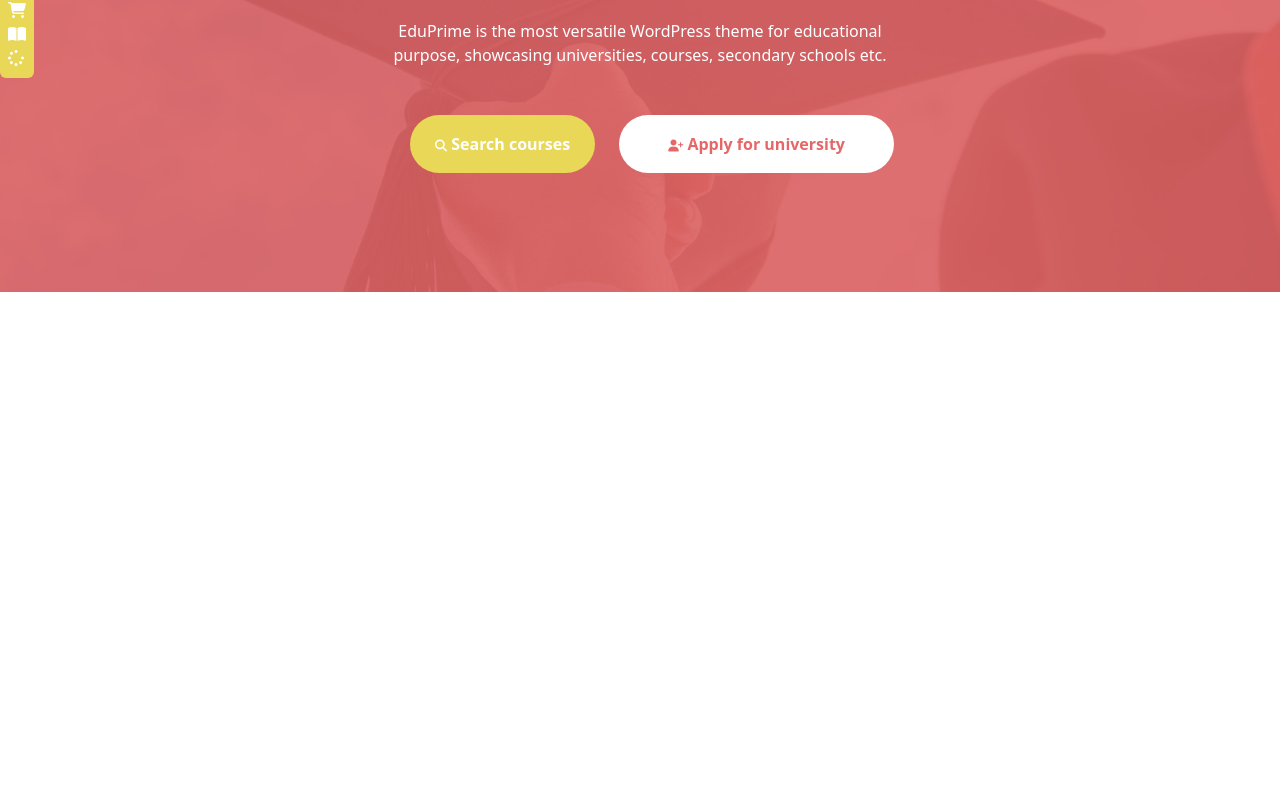
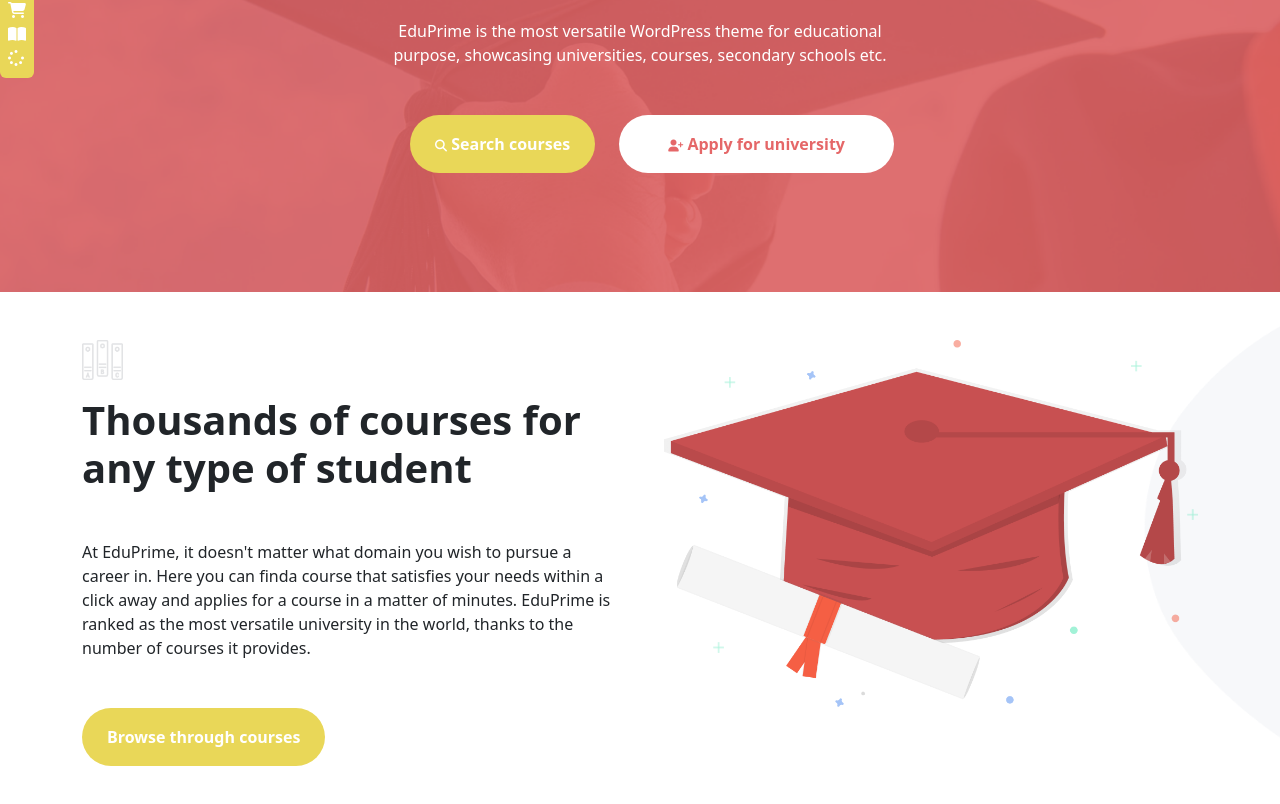
Before and after one commit to NeilMagon/proj-html-vuejs, a Vue app: page / in a window 1280 px wide. Shown: the part 306-1110 px from the top of the page. Before the commit the page ends 800 px from the top, so only its background shows below. Built offline with nearby package versions, Linux system fonts and the light colour scheme.

Commit message:
feat: add studentinfo component with row col, main text and img

```diff
--- a/src/components/PageHeader.vue
+++ b/src/components/PageHeader.vue
@@ -7,7 +7,7 @@
 <template>
     <nav class="navbar">
         <div class="container-fluid px-5 pt-4">
-            <div class="navbar-brand">
+            <div class="ms-img">
                 <img src="../assets/img/img/theme_eduprime_logo.png" alt="logo-eduprime">
             </div>
             <div class="d-flex align-items-center justify-content-between gap-3" id="navbarNav">
--- a/src/components/PageMain.vue
+++ b/src/components/PageMain.vue
@@ -1,15 +1,18 @@
 <script>
     import PageHero from './PageHero.vue';
+    import StudentInfo from './StudentInfo.vue';
 	export default {
         name: 'PageMain',
         components: {
 			PageHero,
+            StudentInfo,
 		}
     }
 </script>
 
 <template>
     <PageHero></PageHero>
+    <StudentInfo></StudentInfo>
 </template>
 
 <style scoped lang="scss">
--- /dev/null
+++ b/src/components/StudentInfo.vue
@@ -0,0 +1,57 @@
+<script>
+	export default {
+        name: 'StudentInfo',
+    }
+</script>
+
+<template>
+    <section class="p-5">
+        <div class="container">
+            <div class="row gx-5">
+                <div class="col">
+                    <div class="ms-img">
+                        <img src="../assets/img/img/Books-icon.png" alt="">
+                    </div>
+                    <h1 class="mt-3">Thousands of courses for any type of student</h1>
+                    <p class="my-5">At EduPrime, it doesn't matter what domain you wish to pursue a career in. Here you can finda course that
+                        satisfies your needs within a click away and applies for a course in a matter of minutes. EduPrime is ranked
+                        as the most versatile university in the world, thanks to the number of courses it provides.
+                    </p>
+                    <button class="ms-button btn px-4 py-3 text-white">Browse through courses</button>
+                </div>
+                <div class="col">
+                    <div class="">
+                        <img src="../assets/img/img/Graduation-Illustration.png" alt="">
+                    </div>
+                </div>
+            </div>
+        </div>
+    </section>
+</template>
+
+<style scoped lang="scss">
+    @use '../style/partials/variables' as *;
+    section{
+        background-image: url('../assets/img/img/home-background.png');
+        background-size: cover;
+        background-position: center;
+        background-repeat: no-repeat;
+        .ms-img{
+            height: 40px;
+        }
+        img{
+                height: 100%;
+                width: 100%;
+                object-fit: contain;
+                object-position: left;
+            }
+        h1{
+            font-weight: bold;
+        }
+        .ms-button{
+            background-color: $brand-secondary;
+            border-radius: 30px;
+            font-weight: bold;
+        }
+    }
+</style>
--- a/src/style/generic.scss
+++ b/src/style/generic.scss
@@ -8,4 +8,5 @@
 }
 img{
     width: 100%;
+    height: 100%;
 }
```
